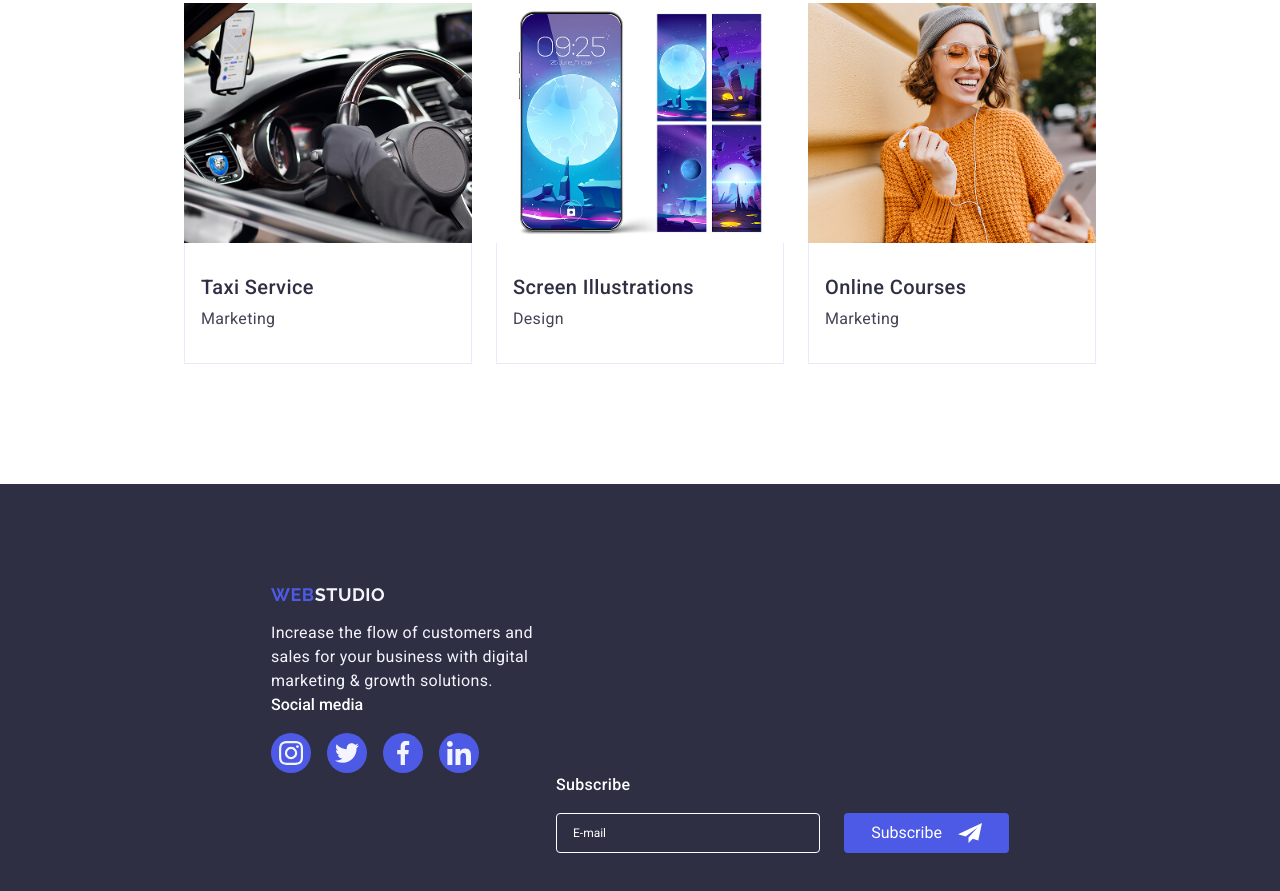
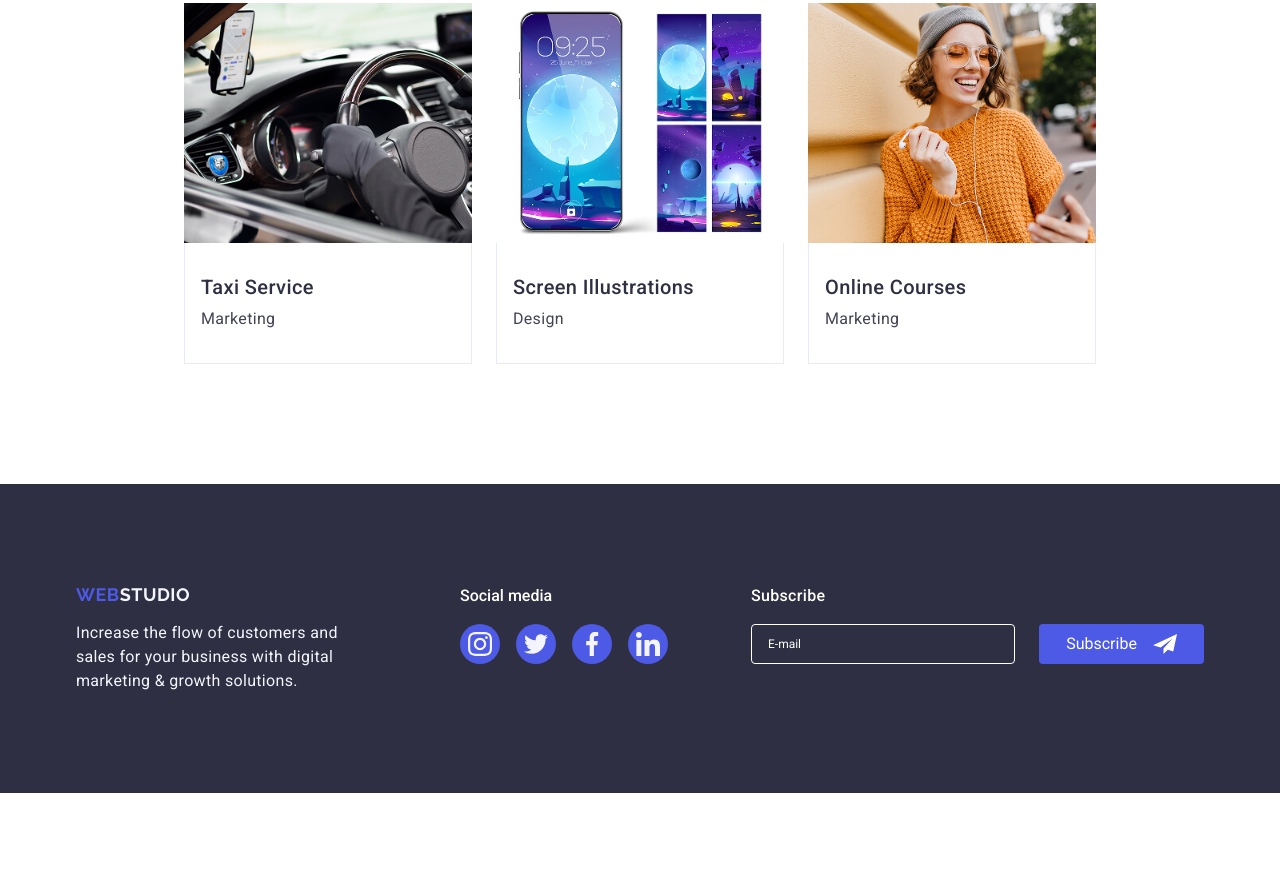
Before and after one commit to svitlanasemeniuk11-sketch/goit-markup-hw-06, a plain HTML site: page index.html in a window 1280 px wide. Shown: the part 2555-3446 px from the top of the page. After the commit the page ends 3348 px from the top, so only its background shows below. Drawn offline with nearby package versions, Linux system fonts and the light colour scheme.

Commit message:
newdetails

```diff
--- a/css/styles.css
+++ b/css/styles.css
@@ -664,15 +664,13 @@ img {
 }
 @media screen and (min-width: 768px){
     .footer-container {
-        max-width: 768px;
+        width: 584px;
         display: flex;
+        flex-direction: row;
+        align-items: baseline;
         flex-wrap: wrap;
-        align-items: baseline;
-        padding-left: 15px;
         padding-right: 15px;
         margin: 0 auto;
-        column-gap: 24px;
-        row-gap: 72px;
     }
     .footer-logo {
         display: inline-block;
@@ -706,17 +704,15 @@ img {
         padding: 100px 0;
     }
     .footer-container{
-        display: flex;
-        align-items: baseline;
+        width: 1158px;
+        padding: 0 15px;
         gap: 0;
     }
     .footer-logo-box{
-        margin-right: 60px;
-        margin-bottom: 0;
+        margin-right: 120px;
     }
     .footer-socials-box{
-        margin-right: 40px;
-        margin-bottom: 0;
+        margin-right: 80px;
     }
     .footer-logo-box,
     .footer-text,
--- a/index.html
+++ b/index.html
@@ -386,7 +386,7 @@
     </section>
     </main>
     <footer class="page-footer">
-        <div class="container footer-container">
+        <div class="footer-container">
             <div class="footer-logo-box">
                 <a href="./index.html" class="logo footer-logo">Web<span class="logo-studio-footer">Studio</span>
                 </a>
```
